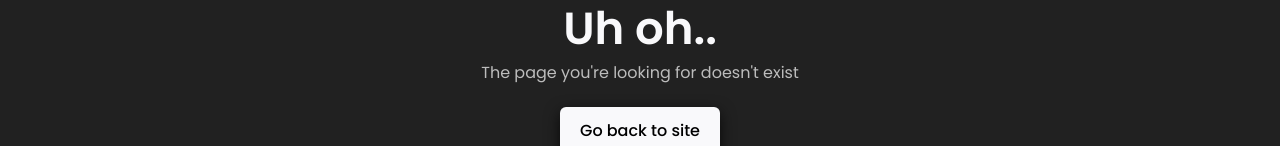
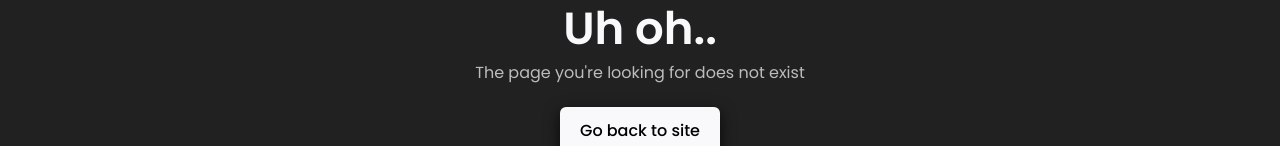
Before and after one commit to ColeCaccamise/react-portfolio, a React (Create React App) app: page /work in a window 1280 px wide. Shown: the part 321-467 px from the top of the page. Built offline with nearby package versions, Linux system fonts and the light colour scheme.

Commit message:
fix for build

```diff
--- a/src/pages/NotFoundPage.jsx
+++ b/src/pages/NotFoundPage.jsx
@@ -11,7 +11,7 @@ function NotFoundPage() {
                 <FaFrownOpen size='65'/>
 
                 <h1>Uh oh..</h1>
-                <p>The page you're looking for doesn't exist</p>
+                <p>The page you're looking for does not exist</p>
 
                 <Button children={`Go back to site`} version='primary' goTo='/' external={false} />
             </div>
```
